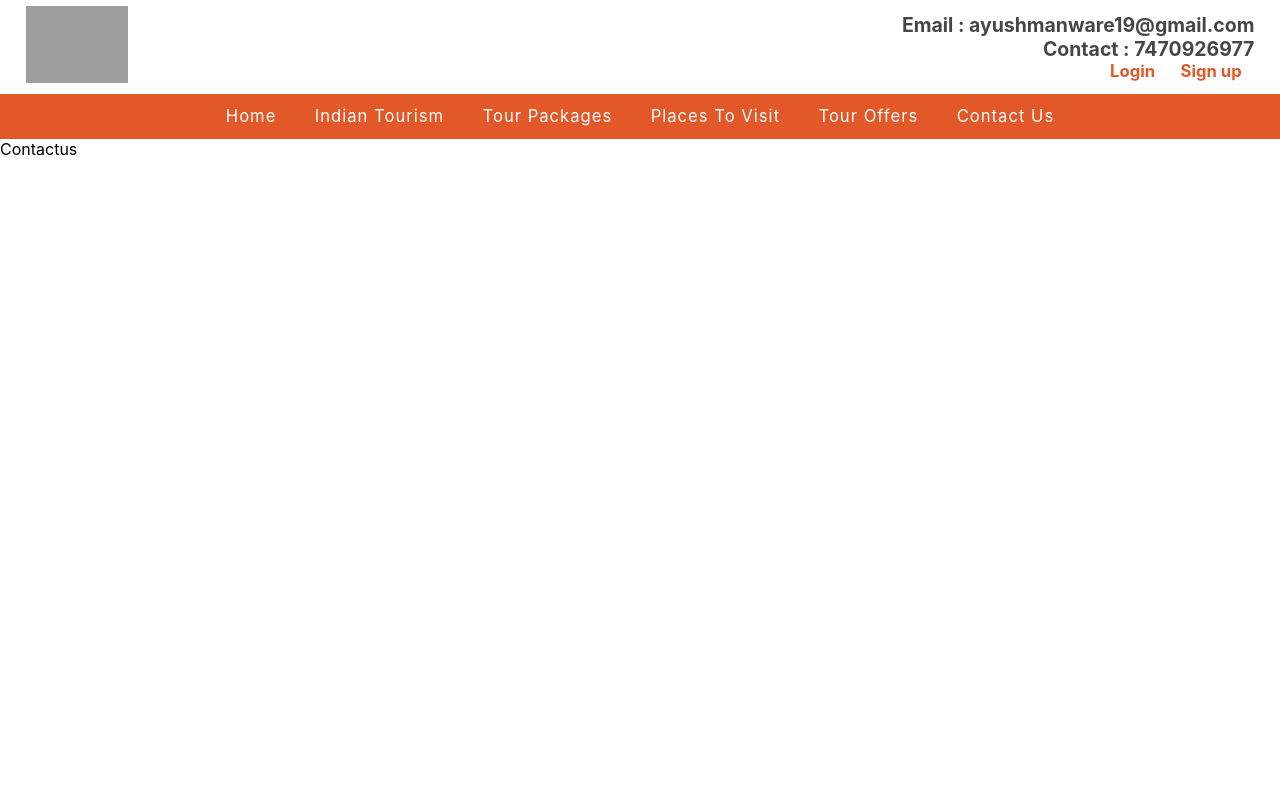
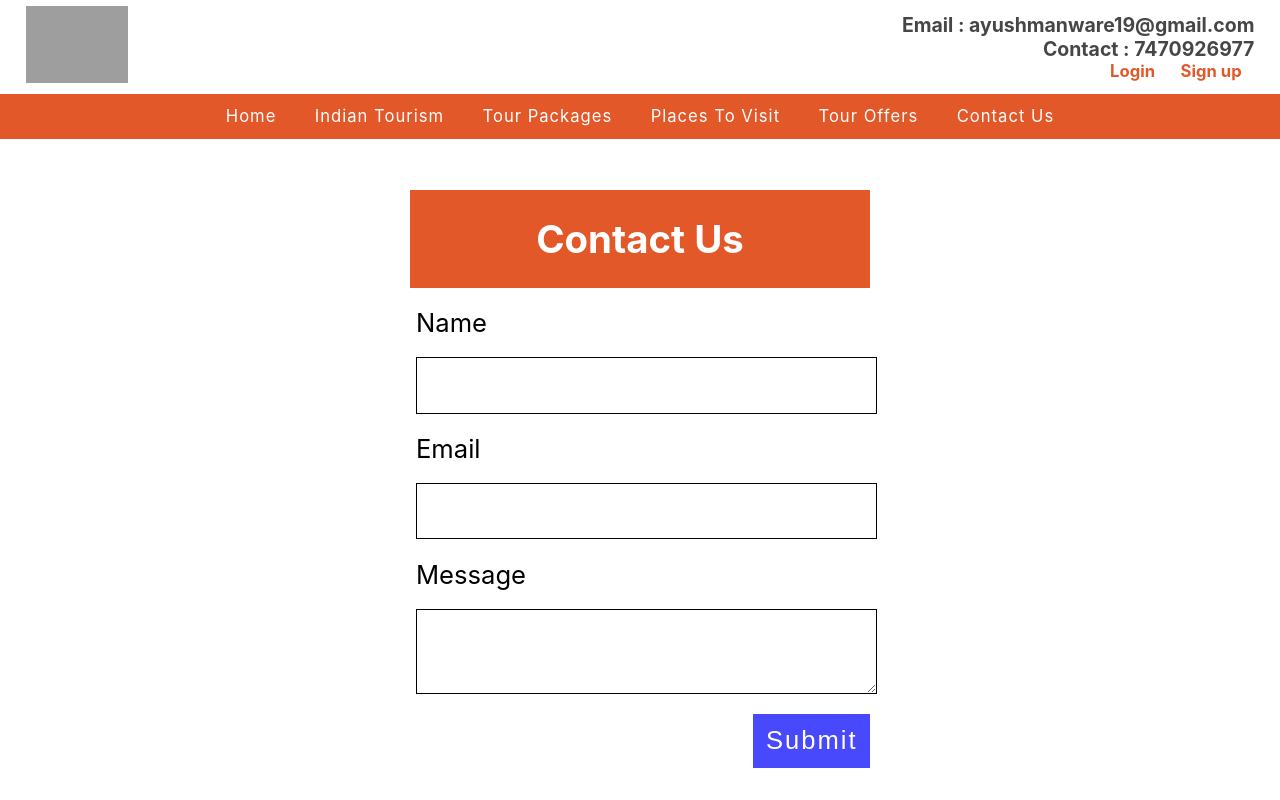
Before and after one commit to Ayush-Manware/Major-Project-Tourism-Website, a React (Create React App) app: page /Contact-Us in a window 1280 px wide. Built offline with nearby package versions, Linux system fonts and the light colour scheme; grey boxes are pictures that could not be loaded.

Commit message:
Debugged

```diff
--- a/src/App.css
+++ b/src/App.css
@@ -134,14 +134,6 @@ a{
   height: 30vw;
 }
 
-/* .indian-tourism-card{
-  border: 1px solid green;
-  display: flex;
-  justify-content: space-around;
-  align-items: baseline;
-  overflow-y: scroll;
-} */
-
 .dynamic-cards-div{
   width: 100%;
   display: flex;
@@ -161,3 +153,94 @@ a{
   border-bottom: 2px solid black;
   margin: 1vw auto;
 }
+
+.packages-flex{
+  display: flex;
+  justify-content: center;
+  align-items: center;
+  text-align: center;
+  flex-wrap: wrap;
+  gap: 2vw;
+  margin: 2vw auto;
+}
+
+.flex-item{
+  width: 20vw;
+  box-shadow: 4px 4px 8px rgba(0, 0, 0, 0.216);
+  padding: 1vw;
+}
+
+.card-image{
+  width: 100%;
+  height: 14vw;
+}
+
+.places-flex{
+  display: flex;
+  justify-content: space-evenly;
+  align-items: center;
+  flex-wrap: wrap;
+  gap: 2vw;
+}
+
+.places-cards{
+  width: 30vw;
+  border: 1px solid black;
+}
+
+.places-cards h3{
+  background-color: var(--darkred);
+  color: white;
+  padding: 0.5vw;
+  text-align: center;
+}
+
+.places-cards p{
+  border-bottom: 1px solid black;
+  padding: 0.5vw;
+}
+
+.place-state-image{
+  width: 100%;
+  height: 20vw;
+}
+
+.contact-us{
+  width: 40vw;
+  margin: 2vw auto;
+  padding: 2vw;
+}
+
+.contact-us h2{
+  text-align: center;
+  padding: 2vw;
+  font-size: 3vw;
+  color: white;
+  background-color: var(--orange);
+}
+
+label, input, textarea{
+  margin: 0.5vw;
+  width: 100%;
+  display: block;
+  box-sizing: border-box;
+  font-size: 2vw;
+  padding: 1vw 0vw;
+}
+
+input,textarea{
+  border: none;
+  border: 1px solid black;
+}
+
+.submit-btn{
+  border: none;
+  /* display: block; */
+  float: right;
+  margin: 1vw auto;
+  padding: 1vw;
+  font-size: 2vw;
+  letter-spacing: 2px;
+  color: white;
+  background-color: rgba(36, 36, 253, 0.836);
+}
--- a/src/Component/Contactus.jsx
+++ b/src/Component/Contactus.jsx
@@ -1,9 +1,74 @@
-import React from 'react'
+import React, { useState } from 'react';
+import axios from 'axios';
+import { useNavigate } from 'react-router-dom';
 
-const Contactus = () => {
+const ContactForm = () => {
+  const [formData, setFormData] = useState({
+    name: '',
+    email: '',
+    message: ''
+  });
+
+  const navigate = useNavigate()
+
+  const { name, email, message } = formData;
+
+  const handleChange = e => {
+    setFormData({ ...formData, [e.target.name]: e.target.value });
+  };
+
+  const handleSubmit = async e => {
+    e.preventDefault();
+    try {
+      // const response = await axios.post('https://tourism-backend-file.onrender.com/', formData);
+      // console.log(response.data);
+      navigate("/")
+    } catch (error) {
+      console.error('Submission Error:', error);
+    }
+  };
+
   return (
-    <div>Contactus</div>
-  )
-}
+    <div className='contact-us'>
+      <h2>Contact Us</h2>
+      <form onSubmit={handleSubmit}>
+        <div>
+          <label htmlFor="name">Name</label>
+          <input
+            type="text"
+            id="name"
+            name="name"
+            value={name}
+            onChange={handleChange}
+            required
+          />
+        </div>
+        <div>
+          <label htmlFor="email">Email</label>
+          <input
+            type="email"
+            id="email"
+            name="email"
+            value={email}
+            onChange={handleChange}
+            required
+          />
+        </div>
+        <div>
+          <label htmlFor="message">Message</label>
+          <textarea
+            id="message"
+            name="message"
+            value={message}
+            onChange={handleChange}
+            required
+          ></textarea>
+        </div>
+        <button type="submit" className='submit-btn'>Submit</button>
+      </form>
+      <footer/>
+    </div>
+  );
+};
 
-export default Contactus
+export default ContactForm;
--- a/src/Component/Packages.jsx
+++ b/src/Component/Packages.jsx
@@ -2,7 +2,42 @@ import React from 'react'
 
 const Packages = () => {
   return (
-    <div>Packages</div>
+    <div className="packages">
+      <div className="packages-flex">
+        <div className="flex-item">
+          <img src="https://th.bing.com/th/id/OIP.qynmfMJ3PWqmlhXkRBI2kQHaDt?w=282&h=175&c=7&r=0&o=5&dpr=1.1&pid=1.7" alt="Golden Triangle Tours" className="card-image" />
+          <h2>Golden Triangle Tours</h2>
+        </div>
+        <div className="flex-item">
+          <img src="https://th.bing.com/th/id/OIP.z8OLwhA1Vywfqj4JGaQrAQHaE7?w=269&h=180&c=7&r=0&o=5&dpr=1.1&pid=1.7" alt="Honeymoon Tours" className="card-image" />
+          <h2>Honeymoon Tours</h2>
+        </div>
+        <div className="flex-item">
+          <img src="https://th.bing.com/th/id/OIP.e-yd1iyD4-9lTsaDASyQ4gHaFj?w=231&h=180&c=7&r=0&o=5&dpr=1.1&pid=1.7" alt="Family Holiday Tours" className="card-image" />
+          <h2>Family Holiday Tours</h2>
+        </div>
+        <div className="flex-item">
+          <img src="https://th.bing.com/th/id/OIP.D7J-TXETWjxSZnILJewPTAHaFj?w=234&h=180&c=7&r=0&o=5&dpr=1.1&pid=1.7" alt="Winter Holiday Tours" className="card-image" />
+          <h2>Winter Holiday Tours</h2>
+        </div>
+        <div className="flex-item">
+          <img src="https://th.bing.com/th/id/OIP.q9w7FNNmbyB8SqI1tXcIMAHaE8?w=235&h=180&c=7&r=0&o=5&dpr=1.1&pid=1.7" alt="Luxury Train Tours" className="card-image" />
+          <h2>Luxury Trains Tours</h2>
+        </div>
+        <div className="flex-item">
+          <img src="https://th.bing.com/th/id/OIP.u4eSVJIcsKnjeRd-OjVmKgHaFO?w=231&h=180&c=7&r=0&o=5&dpr=1.1&pid=1.7" alt="Summer Holiday Tours" className="card-image" />
+          <h2>Summer Holidays Tours</h2>
+        </div>
+        <div className="flex-item">
+          <img src="https://th.bing.com/th/id/OIP.GTLdUwrObbk5N2azLSwO2AHaE8?w=238&h=180&c=7&r=0&o=5&dpr=1.1&pid=1.7" alt="Pilgrimage Tours" className="card-image" />
+          <h2>Pilgrimage Tours</h2>
+        </div>
+        <div className="flex-item">
+          <img src="https://th.bing.com/th/id/OIP.2mN_9f0l3lUoeC3igSgGPwHaEs?w=304&h=193&c=7&r=0&o=5&dpr=1.1&pid=1.7" alt="Wildlife Tours Tours" className="card-image" />
+          <h2>Wildlife Tours</h2>
+        </div>
+      </div>
+    </div>
   )
 }
 
--- a/src/Component/Places.jsx
+++ b/src/Component/Places.jsx
@@ -1,9 +1,43 @@
-import React from 'react'
+import axios from "axios";
+import React, { useState } from "react";
+import { useEffect } from "react";
 
 const Places = () => {
+  const [data, setData] = useState([]);
+
+  useEffect(() => {
+    axios
+      .get("https://tourism-backend-file.onrender.com/")
+      .then((res) => setData(res.data));
+  }, []);
+
   return (
-    <div>Places</div>
-  )
-}
+    <div className="places">
+      <div className="places-flex">
+        {data.map((item, index) => {
+          return (
+            <div className="places-cards" key={index}>
+              <h3>{item.state}</h3>
+              <img
+                src={item.stateImage}
+                alt="state"
+                className="place-state-image"
+              />
 
-export default Places
+              {item.cities.map((city, cityindex) => {
+                return (
+                  <p>
+                    <i className="fa-solid fa-angles-right"></i>
+                    {city.name}
+                  </p>
+                );
+              })}
+            </div>
+          );
+        })}
+      </div>
+    </div>
+  );
+};
+
+export default Places;
```
Also changed, not shown: src/Component/Indian-Tourism.jsx (+11 -12 lines).
